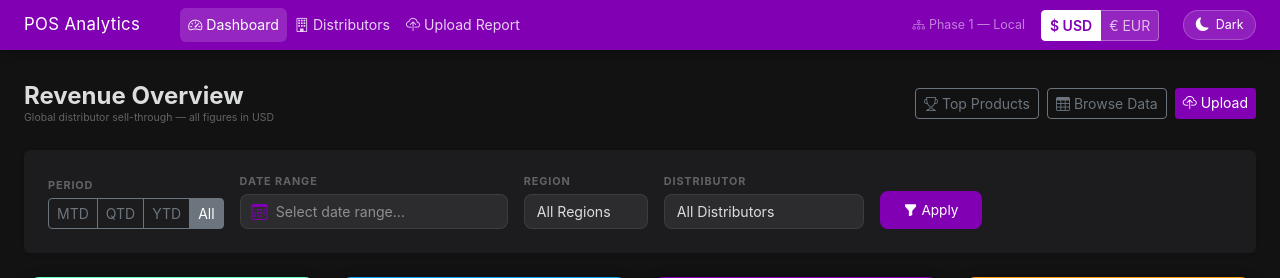
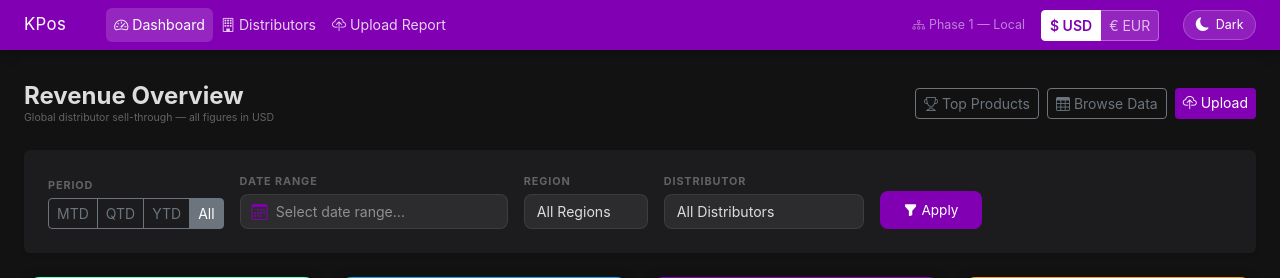
Before and after one commit to omricn/kpos, a Django app: page / in a window 1280 px wide. Shown: the top 278 px of the page. Run offline with Django 4.2, Linux system fonts and the light colour scheme; data that the repository does not hold is empty.

Commit message:
Rename app to KPos
Co-Authored-By: Claude Sonnet 4.6 <noreply@anthropic.com>

```diff
--- a/templates/base.html
+++ b/templates/base.html
@@ -4,7 +4,7 @@
   <script>(function(){var t=localStorage.getItem('pos-theme');if(t)document.documentElement.setAttribute('data-bs-theme',t);})()</script>
   <meta charset="UTF-8">
   <meta name="viewport" content="width=device-width, initial-scale=1">
-  <title>{% block title %}{{ page_title|default:"POS Analytics" }}{% endblock %} — Kramer POS</title>
+  <title>{% block title %}{{ page_title|default:"KPos" }}{% endblock %} — KPos</title>
   <link href="https://cdn.jsdelivr.net/npm/bootstrap@5.3.3/dist/css/bootstrap.min.css" rel="stylesheet">
   <link href="https://cdn.jsdelivr.net/npm/bootstrap-icons@1.11.3/font/bootstrap-icons.css" rel="stylesheet">
   {% load static %}
@@ -18,7 +18,7 @@
 <nav class="navbar navbar-expand-lg kramer-navbar">
   <div class="container-fluid px-4">
     <a class="navbar-brand d-flex align-items-center gap-2" href="{% url 'dashboard' %}">
-      <span class="brand-title">POS Analytics</span>
+      <span class="brand-title">KPos</span>
     </a>
     <button class="navbar-toggler" type="button" data-bs-toggle="collapse" data-bs-target="#mainNav">
       <span class="navbar-toggler-icon"></span>
```
